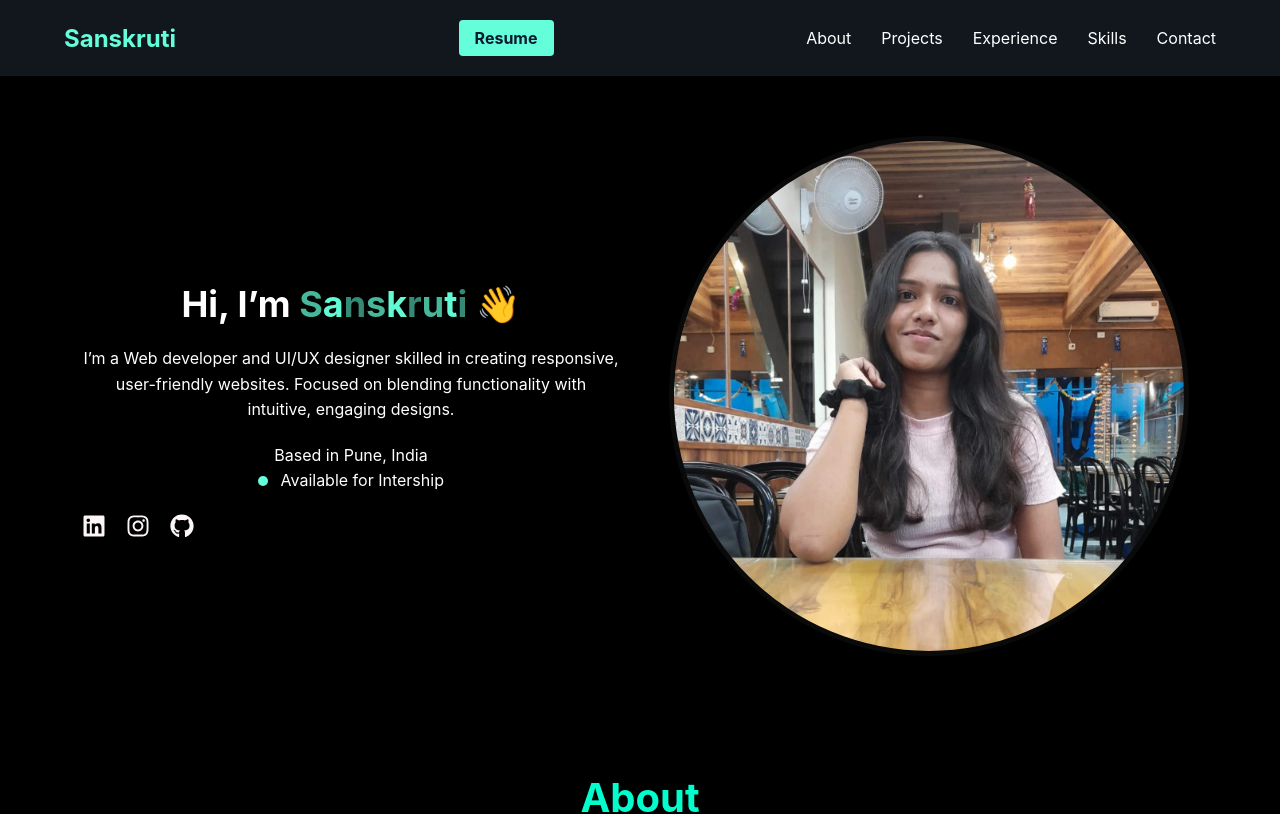
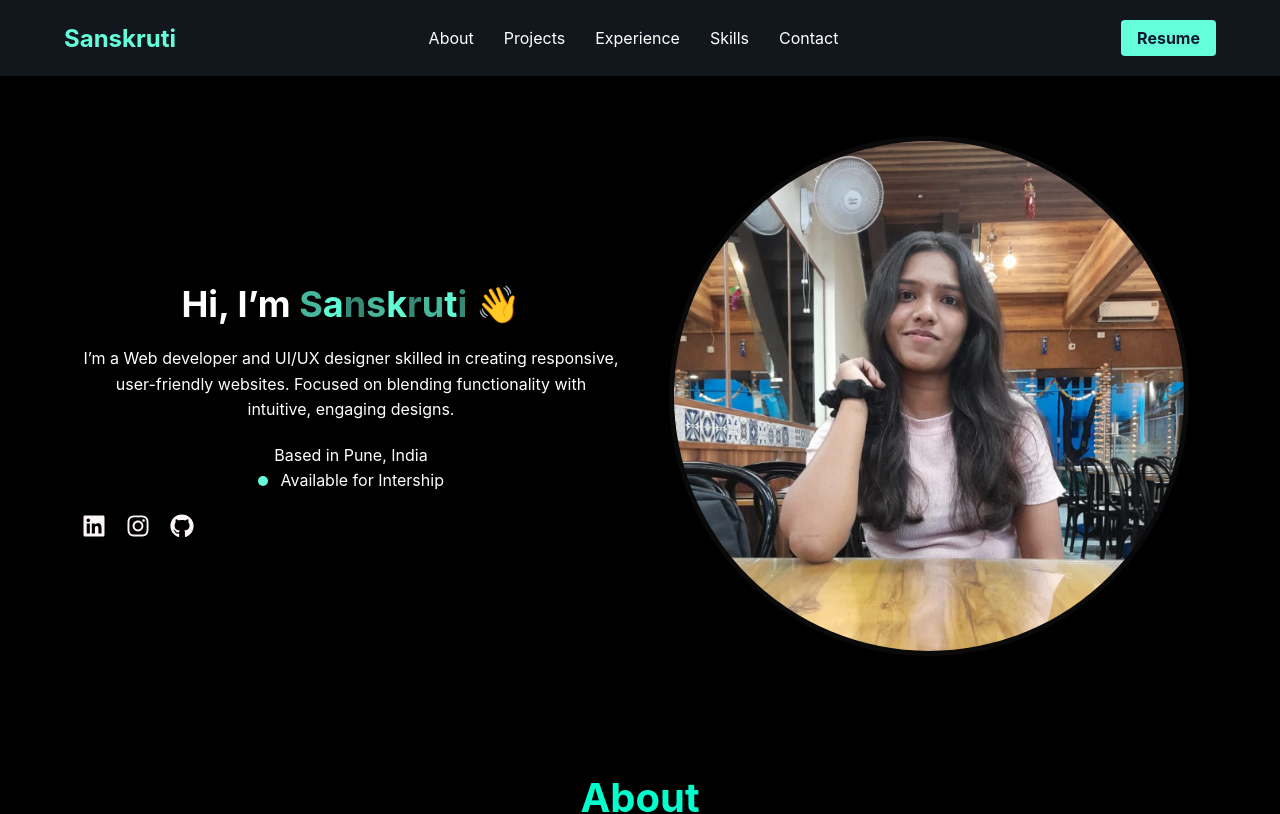
Before and after one commit to sanskrutiahire23/portfolio, a React (Create React App) app: page / in a window 1280 px wide. Shown: the top 814 px of the page. Built offline with nearby package versions, Linux system fonts and the light colour scheme.

Commit message:
Update Header.jsx

```diff
--- a/src/Components/Header.jsx
+++ b/src/Components/Header.jsx
@@ -9,18 +9,20 @@ function Header() {
         <div className="logo">
           <span>Sanskruti</span>
         </div>
-        <div className="actions">
-          <a href={resume} download={resume} className="btn-download-cv">Resume</a>
-        </div>
         <nav className="nav-links">
           <ul>
             <li><a href="#about">About</a></li>
             <li><a href="#projects">Projects</a></li>
             <li><a href="#experience">Experience</a></li>
             <li><a href="#skills">Skills</a></li>
+
             <li><a href="#contact">Contact</a></li>
           </ul>
         </nav>
+        <div className="actions">
+
+          <a href={resume} download={resume} className="btn-download-cv">Resume</a>
+        </div>
       </div>
     </header>
   );
```
